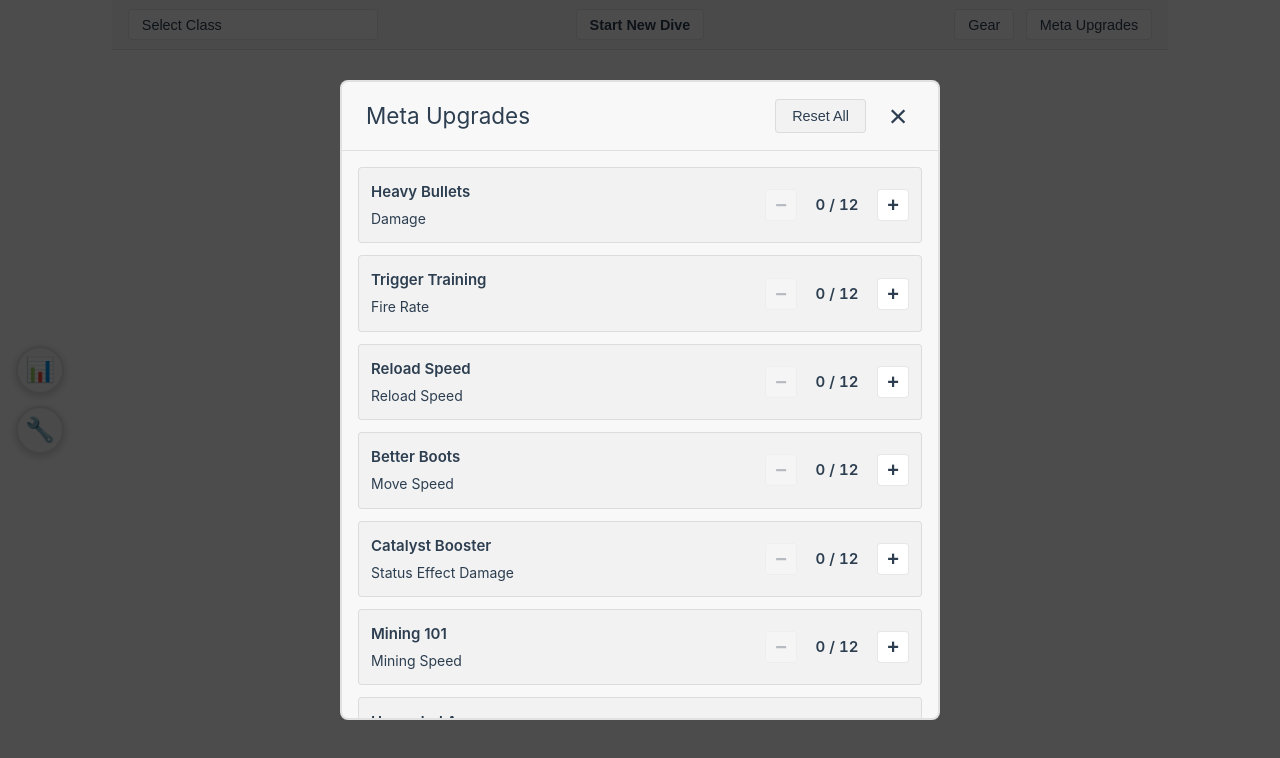
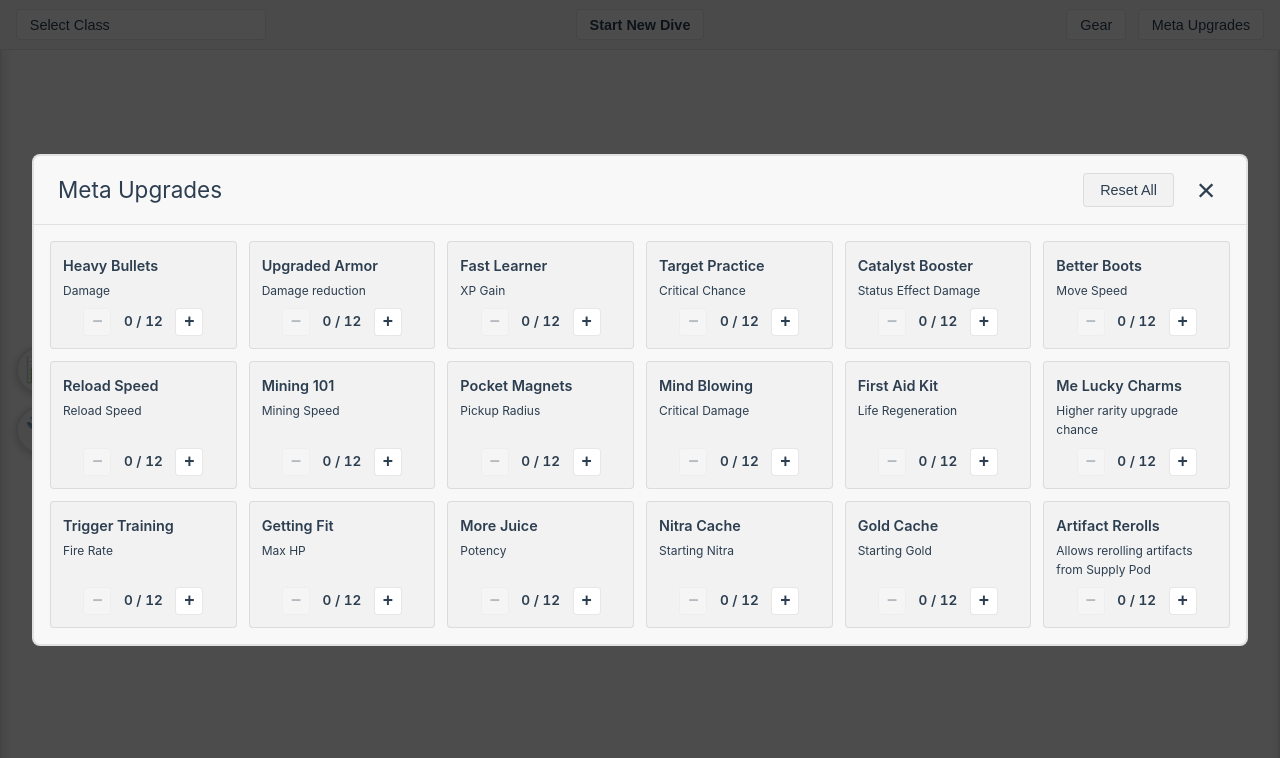
Before and after one commit to daniell-me/dwarf-math, a Vue app: page / in a window 1280 px wide. Both pictures are taken after a click on the button "Meta Upgrades". Shown: the top 758 px of the page. Built offline with nearby package versions, Linux system fonts and the light colour scheme.

Commit message:
redo metaUpgrades to match in-game

```diff
--- a/src/App.vue
+++ b/src/App.vue
@@ -121,9 +121,10 @@ body {
 
 /* App container styles */
 #app {
-  max-width: 85%;
-  margin: 0 auto;
-  padding: 1rem;
+  width: 100%;
+  height: 100vh;
+  margin: 0;
+  padding: 0;
   font-weight: normal;
 }
 
@@ -141,15 +142,11 @@ a,
   }
 }
 
-@media (min-width: 1024px) {
-  #app {
-    padding: 0 1rem;
-  }
-}
-
 /* App container */
 .app-container {
   position: relative;
+  width: 100%;
+  height: 100%;
 }
 
 .vt-c-green {
--- a/src/components/MetaUpgradesPanel.vue
+++ b/src/components/MetaUpgradesPanel.vue
@@ -89,8 +89,8 @@ function formatBonus(upgrade: MetaUpgrade & { currentLevel: number }): string {
   background: var(--color-background-soft);
   border: 2px solid var(--color-border);
   border-radius: 8px;
-  width: 90%;
-  max-width: 600px;
+  width: 95%;
+  max-width: 1400px;
   max-height: 80vh;
   display: flex;
   flex-direction: column;
@@ -146,16 +146,17 @@ function formatBonus(upgrade: MetaUpgrade & { currentLevel: number }): string {
 .upgrades-list {
   overflow-y: auto;
   padding: 1rem;
-  display: flex;
-  flex-direction: column;
+  display: grid;
+  grid-template-columns: repeat(6, 1fr);
+  grid-template-rows: repeat(3, auto);
+  grid-auto-flow: column;
   gap: 0.75rem;
 }
 
 .upgrade-item {
   display: flex;
-  align-items: center;
-  justify-content: space-between;
-  gap: 1rem;
+  flex-direction: column;
+  gap: 0.5rem;
   padding: 0.75rem;
   background: var(--color-background-mute);
   border: 1px solid var(--color-border);
@@ -169,35 +170,39 @@ function formatBonus(upgrade: MetaUpgrade & { currentLevel: number }): string {
 
 .upgrade-name {
   font-weight: 600;
+  font-size: 0.9rem;
   color: var(--color-heading);
   margin-bottom: 0.25rem;
 }
 
 .upgrade-description {
-  font-size: 0.875rem;
+  font-size: 0.75rem;
   color: var(--color-text);
 }
 
 .upgrade-bonus {
   color: hsla(160, 100%, 37%, 1);
   font-weight: 600;
-  margin-left: 0.5rem;
+  margin-left: 0.25rem;
+  display: block;
+  margin-top: 0.25rem;
 }
 
 .upgrade-controls {
   display: flex;
   align-items: center;
+  justify-content: center;
   gap: 0.5rem;
 }
 
 .level-button {
-  width: 2rem;
-  height: 2rem;
+  width: 1.75rem;
+  height: 1.75rem;
   border: 1px solid var(--color-border);
   background: var(--color-background);
   border-radius: 4px;
   cursor: pointer;
-  font-size: 1.25rem;
+  font-size: 1.1rem;
   font-weight: bold;
   display: flex;
   align-items: center;
@@ -217,9 +222,10 @@ function formatBonus(upgrade: MetaUpgrade & { currentLevel: number }): string {
 }
 
 .level-display {
-  min-width: 4rem;
+  min-width: 3rem;
   text-align: center;
   font-weight: 600;
+  font-size: 0.85rem;
   font-variant-numeric: tabular-nums;
 }
 </style>
--- a/src/components/SlideOutDrawer.vue
+++ b/src/components/SlideOutDrawer.vue
@@ -1,7 +1,5 @@
 <template>
-  <Transition name="drawer">
-    <div v-if="isOpen" class="drawer-overlay" @click.self="$emit('close')">
-      <div class="drawer-content">
+  <div class="drawer-content" :class="{ 'is-open': isOpen }">
     <div class="drawer-header">
       <h2>{{ title }}</h2>
       <button @click="$emit('close')" class="close-button">×</button>
@@ -10,8 +8,6 @@
       <slot></slot>
     </div>
   </div>
-    </div>
-  </Transition>
 </template>
 
 <script setup lang="ts">
@@ -28,55 +24,53 @@ defineEmits<{
 </script>
 
 <style scoped>
-.drawer-overlay {
-  position: fixed;
-  top: 0;
-  left: 0;
-  right: 0;
-  bottom: 0;
-  background: rgba(0, 0, 0, 0.5);
-  z-index: 1000;
-  display: flex;
-}
-
 .drawer-content {
   background: var(--color-background-soft);
-  width: 400px;
-  max-width: 90vw;
+  width: 0;
   height: 100vh;
   display: flex;
   flex-direction: column;
   border-right: 2px solid var(--color-border);
   box-shadow: 2px 0 8px rgba(0, 0, 0, 0.3);
+  overflow: hidden;
+  transition: width 0.3s ease;
+  flex-shrink: 0;
+}
+
+.drawer-content.is-open {
+  width: 280px;
 }
 
 .drawer-header {
   display: flex;
   align-items: center;
   justify-content: space-between;
-  padding: 1rem 1.5rem;
+  padding: 0.75rem 1rem;
   border-bottom: 1px solid var(--color-border);
   background: var(--color-background-soft);
+  min-width: 280px;
 }
 
 .drawer-header h2 {
   margin: 0;
-  font-size: 1.2rem;
+  font-size: 1.1rem;
+  white-space: nowrap;
 }
 
 .close-button {
   background: none;
   border: none;
-  font-size: 2rem;
+  font-size: 1.75rem;
   line-height: 1;
   cursor: pointer;
   color: var(--color-text);
   padding: 0;
-  width: 2rem;
-  height: 2rem;
+  width: 1.75rem;
+  height: 1.75rem;
   display: flex;
   align-items: center;
   justify-content: center;
+  flex-shrink: 0;
 }
 
 .close-button:hover {
@@ -86,30 +80,7 @@ defineEmits<{
 .drawer-body {
   flex: 1;
   overflow-y: auto;
-  padding: 1rem 1.5rem;
-}
-
-/* Slide animation */
-.drawer-enter-active,
-.drawer-leave-active {
-  transition: opacity 0.3s ease;
-}
-
-.drawer-enter-active .drawer-content,
-.drawer-leave-active .drawer-content {
-  transition: transform 0.3s ease;
-}
-
-.drawer-enter-from,
-.drawer-leave-to {
-  opacity: 0;
-}
-
-.drawer-enter-from .drawer-content {
-  transform: translateX(-100%);
-}
-
-.drawer-leave-to .drawer-content {
-  transform: translateX(-100%);
+  padding: 0.75rem 1rem;
+  min-width: 280px;
 }
 </style>
--- a/src/data/metaUpgrades.ts
+++ b/src/data/metaUpgrades.ts
@@ -6,7 +6,15 @@ export const metaUpgrades: MetaUpgrade[] = [
     name: 'Heavy Bullets',
     stat: 'damage',
     maxLevel: 12,
-    bonusValues: [0.04, 0.08, 0.12, 0.16, 0.20, 0.24, 0.28, 0.32, 0.36, 0.40, 0.44, 0.48],
+    bonusValues: [0.02, 0.04, 0.06, 0.08, 0.10, 0.12, 0.14, 0.16, 0.18, 0.20, 0.22, 0.24],
+    bonusType: 'percentage'
+  },
+  {
+    id: 'reload-speed',
+    name: 'Reload Speed',
+    stat: 'reloadSpeed',
+    maxLevel: 12,
+    bonusValues: [0.01, 0.02, 0.03, 0.04, 0.05, 0.06, 0.07, 0.08, 0.09, 0.10, 0.11, 0.12],
     bonusType: 'percentage'
   },
   {
@@ -14,68 +22,35 @@ export const metaUpgrades: MetaUpgrade[] = [
     name: 'Trigger Training',
     stat: 'fireRate',
     maxLevel: 12,
-    bonusValues: [0.02, 0.04, 0.06, 0.08, 0.10, 0.12, 0.14, 0.16, 0.18, 0.20, 0.22, 0.24],
+    bonusValues: [0.01, 0.02, 0.03, 0.04, 0.05, 0.06, 0.07, 0.08, 0.09, 0.10, 0.11, 0.12],
     bonusType: 'percentage',
     description: 'Fire Rate'
   },
   {
-    id: 'reload-speed',
-    name: 'Reload Speed',
-    stat: 'reloadSpeed',
+    id: 'upgraded-armor',
+    name: 'Upgraded Armor',
+    stat: 'armor',
     maxLevel: 12,
-    bonusValues: [0.02, 0.04, 0.06, 0.08, 0.10, 0.12, 0.14, 0.16, 0.18, 0.20, 0.22, 0.24],
-    bonusType: 'percentage'
-  },
-  {
-    id: 'better-boots',
-    name: 'Better Boots',
-    stat: 'moveSpeed',
-    maxLevel: 12,
-    bonusValues: [0.02, 0.04, 0.06, 0.08, 0.09, 0.10, 0.11, 0.12, 0.13, 0.14, 0.15, 0.16],
-    bonusType: 'percentage'
-  },
-  {
-    id: 'catalyst-booster',
-    name: 'Catalyst Booster',
-    stat: 'statusDamage',
-    maxLevel: 12,
-    bonusValues: [0.02, 0.04, 0.06, 0.08, 0.09, 0.10, 0.11, 0.12, 0.13, 0.14, 0.15, 0.16],
-    bonusType: 'percentage',
-    description: 'Status Effect Damage'
+    bonusValues: [1, 2, 3, 4, 5, 6, 7, 8, 9, 10, 11, 12],
+    bonusType: 'flat',
+    description: 'Damage reduction'
   },
   {
     id: 'mining-101',
     name: 'Mining 101',
     stat: 'miningSpeed',
     maxLevel: 12,
-    bonusValues: [0.02, 0.04, 0.06, 0.08, 0.09, 0.10, 0.11, 0.12, 0.13, 0.14, 0.15, 0.16],
+    bonusValues: [0.01, 0.02, 0.03, 0.04, 0.05, 0.06, 0.07, 0.08, 0.09, 0.10, 0.11, 0.12],
     bonusType: 'percentage'
   },
   {
-    id: 'upgraded-armor',
-    name: 'Upgraded Armor',
-    stat: 'armor',
+    id: 'getting-fit',
+    name: 'Getting Fit',
+    stat: 'health',
     maxLevel: 12,
-    bonusValues: [2, 4, 6, 8, 10, 12, 14, 16, 18, 20, 22, 24],
+    bonusValues: [10, 20, 30, 40, 50, 60, 70, 80, 90, 100, 110, 120],
     bonusType: 'flat',
-    description: 'Damage reduction'
-  },
-  {
-    id: 'me-lucky-charms',
-    name: 'Me Lucky Charms',
-    stat: 'luck',
-    maxLevel: 12,
-    bonusValues: [2, 4, 6, 8, 10, 12, 14, 16, 18, 20, 22, 24],
-    bonusType: 'flat',
-    description: 'Higher rarity upgrade chance'
-  },
-  {
-    id: 'more-juice',
-    name: 'More Juice',
-    stat: 'potency',
-    maxLevel: 12,
-    bonusValues: [0.02, 0.04, 0.06, 0.08, 0.09, 0.10, 0.11, 0.12, 0.13, 0.14, 0.15, 0.16],
-    bonusType: 'percentage'
+    description: 'Max HP'
   },
   {
     id: 'fast-learner',
@@ -91,44 +66,16 @@ export const metaUpgrades: MetaUpgrade[] = [
     name: 'Pocket Magnets',
     stat: 'pickupRadius',
     maxLevel: 12,
-    bonusValues: [0.04, 0.08, 0.12, 0.16, 0.20, 0.24, 0.28, 0.32, 0.36, 0.40, 0.44, 0.48],
+    bonusValues: [0.02, 0.04, 0.06, 0.08, 0.10, 0.12, 0.14, 0.16, 0.18, 0.20, 0.22, 0.24],
     bonusType: 'percentage'
   },
   {
-    id: 'nitra-cache',
-    name: 'Nitra Cache',
-    stat: 'startingNitra',
+    id: 'more-juice',
+    name: 'More Juice',
+    stat: 'potency',
     maxLevel: 12,
-    bonusValues: [2, 4, 6, 8, 10, 12, 14, 16, 18, 20, 22, 24],
-    bonusType: 'flat',
-    description: 'Starting Nitra'
-  },
-  {
-    id: 'getting-fit',
-    name: 'Getting Fit',
-    stat: 'health',
-    maxLevel: 12,
-    bonusValues: [10, 20, 30, 40, 50, 60, 70, 80, 90, 100, 110, 120],
-    bonusType: 'flat',
-    description: 'Max HP'
-  },
-  {
-    id: 'first-aid-kit',
-    name: 'First Aid Kit',
-    stat: 'lifeRegen',
-    maxLevel: 12,
-    bonusValues: [1, 2, 3, 4, 5, 6, 7, 8, 9, 10, 11, 12],
-    bonusType: 'flat',
-    description: 'Life Regeneration'
-  },
-  {
-    id: 'gold-cache',
-    name: 'Gold Cache',
-    stat: 'startingGold',
-    maxLevel: 12,
-    bonusValues: [3, 6, 9, 12, 15, 18, 21, 24, 27, 30, 33, 36],
-    bonusType: 'flat',
-    description: 'Starting Gold'
+    bonusValues: [0.01, 0.02, 0.03, 0.04, 0.05, 0.06, 0.07, 0.08, 0.09, 0.10, 0.11, 0.12],
+    bonusType: 'percentage'
   },
   {
     id: 'target-practice',
@@ -144,9 +91,62 @@ export const metaUpgrades: MetaUpgrade[] = [
     name: 'Mind Blowing',
     stat: 'critDamage',
     maxLevel: 12,
-    bonusValues: [0.04, 0.08, 0.12, 0.16, 0.20, 0.24, 0.28, 0.32, 0.36, 0.40, 0.44, 0.48],
+    bonusValues: [0.02, 0.04, 0.06, 0.08, 0.10, 0.12, 0.14, 0.16, 0.18, 0.20, 0.22, 0.24],
     bonusType: 'percentage',
     description: 'Critical Damage'
+  },
+  {
+    id: 'nitra-cache',
+    name: 'Nitra Cache',
+    stat: 'startingNitra',
+    maxLevel: 12,
+    bonusValues: [1, 2, 3, 4, 5, 6, 7, 8, 9, 10, 11, 12],
+    bonusType: 'flat',
+    description: 'Starting Nitra'
+  },
+  {
+    id: 'catalyst-booster',
+    name: 'Catalyst Booster',
+    stat: 'statusDamage',
+    maxLevel: 12,
+    bonusValues: [0.01, 0.02, 0.03, 0.04, 0.05, 0.06, 0.07, 0.08, 0.09, 0.10, 0.11, 0.12],
+    bonusType: 'percentage',
+    description: 'Status Effect Damage'
+  },
+  {
+    id: 'first-aid-kit',
+    name: 'First Aid Kit',
+    stat: 'lifeRegen',
+    maxLevel: 12,
+    bonusValues: [0.5, 1, 1.5, 2, 2.5, 3, 3.5, 4, 4.5, 5, 5.5, 6],
+    bonusType: 'flat',
+    description: 'Life Regeneration'
+  },
+  {
+    id: 'gold-cache',
+    name: 'Gold Cache',
+    stat: 'startingGold',
+    maxLevel: 12,
+    bonusValues: [2, 4, 6, 8, 10, 12, 14, 16, 18, 20, 22, 24],
+    bonusType: 'flat',
+    description: 'Starting Gold'
+  },
+  {
+    id: 'better-boots',
+    name: 'Better Boots',
+    stat: 'moveSpeed',
+    maxLevel: 12,
+    bonusValues: [0.01, 0.02, 0.03, 0.04, 0.05, 0.06, 0.07, 0.08, 0.09, 0.10, 0.11, 0.12],
+    bonusType: 'percentage'
+  },
+  {
+    id: 'me-lucky-charms',
+    name: 'Me Lucky Charms',
+    stat: 'luck',
+    maxLevel: 12,
+    bonusValues: [1, 2, 3, 4, 5, 6, 7, 8, 9, 10, 11, 12],
+    bonusType: 'flat',
+    description: 'Higher rarity upgrade chance'
   },
   {
     id: 'artifact-rerolls',
--- a/src/views/HomeView.vue
+++ b/src/views/HomeView.vue
@@ -285,6 +285,14 @@ function handleStartNewDive() {
       @start-new-dive="handleStartNewDive"
     />
 
+    <div class="content-with-drawers">
+      <!-- Left drawer (Stats) -->
+      <SlideOutDrawer :is-open="showStatsDrawer" title="Character Stats" @close="showStatsDrawer = false">
+        <CharacterStatsPanel :character-stats="characterStats" />
+      </SlideOutDrawer>
+
+      <!-- Main content area -->
+      <div class="main-content">
         <div v-if="selectedClassMod" class="main-layout">
           <div class="left-column">
             <WeaponList
@@ -311,6 +319,13 @@ function handleStartNewDive() {
         <div v-else class="no-class-selected">
           <p>Select a class to begin</p>
         </div>
+      </div>
+
+      <!-- Right drawer (Build) -->
+      <SlideOutDrawer :is-open="showBuildDrawer" title="Current Build" @close="showBuildDrawer = false">
+        <SelectedUpgradesPanel :weapons="equippedWeapons" />
+      </SlideOutDrawer>
+    </div>
 
     <MetaUpgradesPanel v-if="showMetaUpgrades" @close="showMetaUpgrades = false" />
     <GearModal
@@ -330,15 +345,6 @@ function handleStartNewDive() {
         <span>🔧</span>
       </button>
     </div>
-
-    <!-- Slide-out drawers -->
-    <SlideOutDrawer :is-open="showStatsDrawer" title="Character Stats" @close="showStatsDrawer = false">
-      <CharacterStatsPanel :character-stats="characterStats" />
-    </SlideOutDrawer>
-
-    <SlideOutDrawer :is-open="showBuildDrawer" title="Current Build" @close="showBuildDrawer = false">
-      <SelectedUpgradesPanel :weapons="equippedWeapons" />
-    </SlideOutDrawer>
   </div>
 </template>
 
@@ -348,6 +354,20 @@ function handleStartNewDive() {
   flex-direction: column;
   height: 100vh;
   overflow: hidden;
+}
+
+.content-with-drawers {
+  display: flex;
+  flex: 1;
+  overflow: hidden;
+}
+
+.main-content {
+  flex: 1;
+  display: flex;
+  flex-direction: column;
+  overflow: hidden;
+  min-width: 0;
 }
 
 .main-layout {
```
Also changed, not shown: src/components/CharacterStatsPanel.vue (+4 -3 lines). Lines whose indentation alone changed are shown as unchanged.
